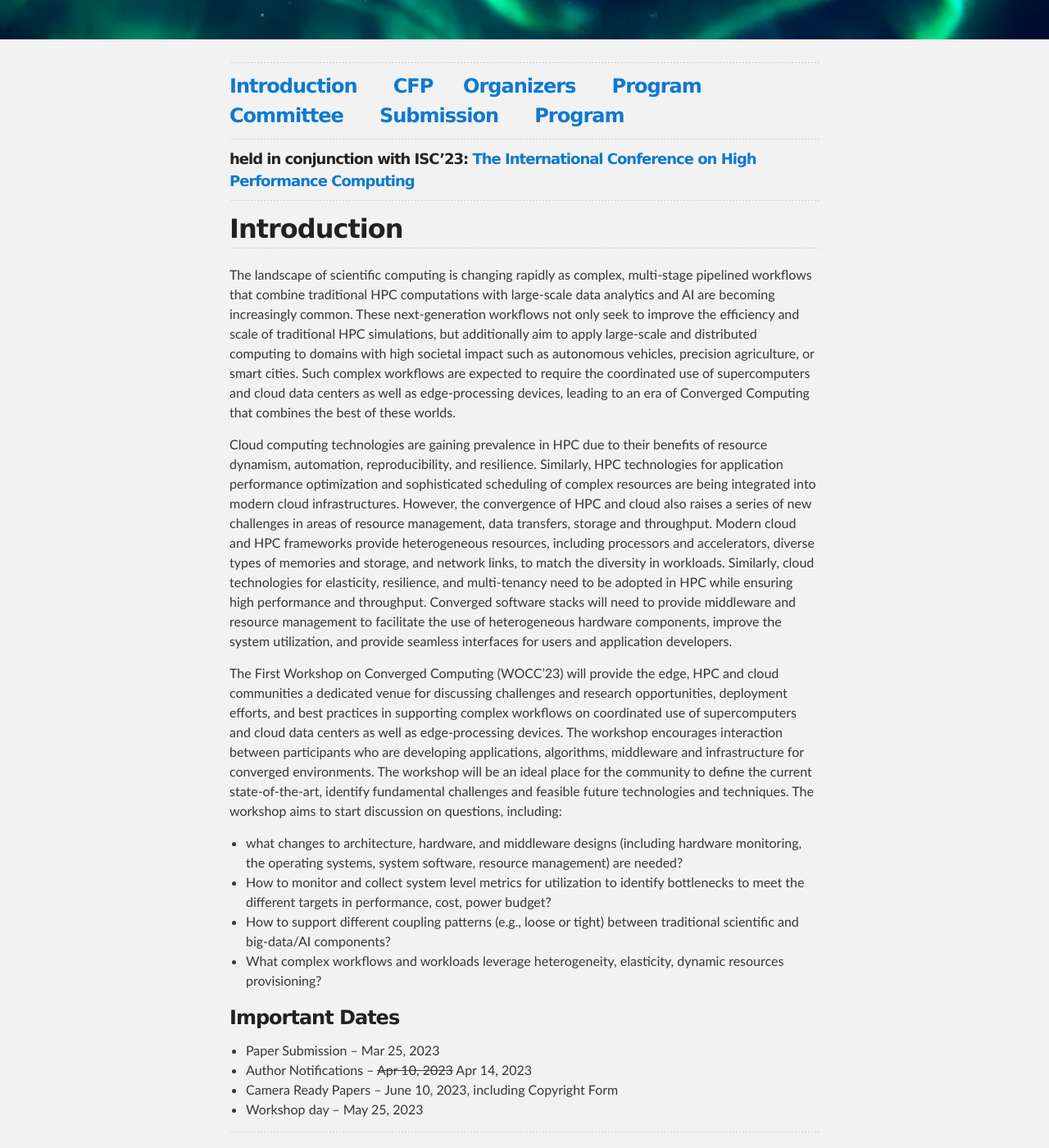
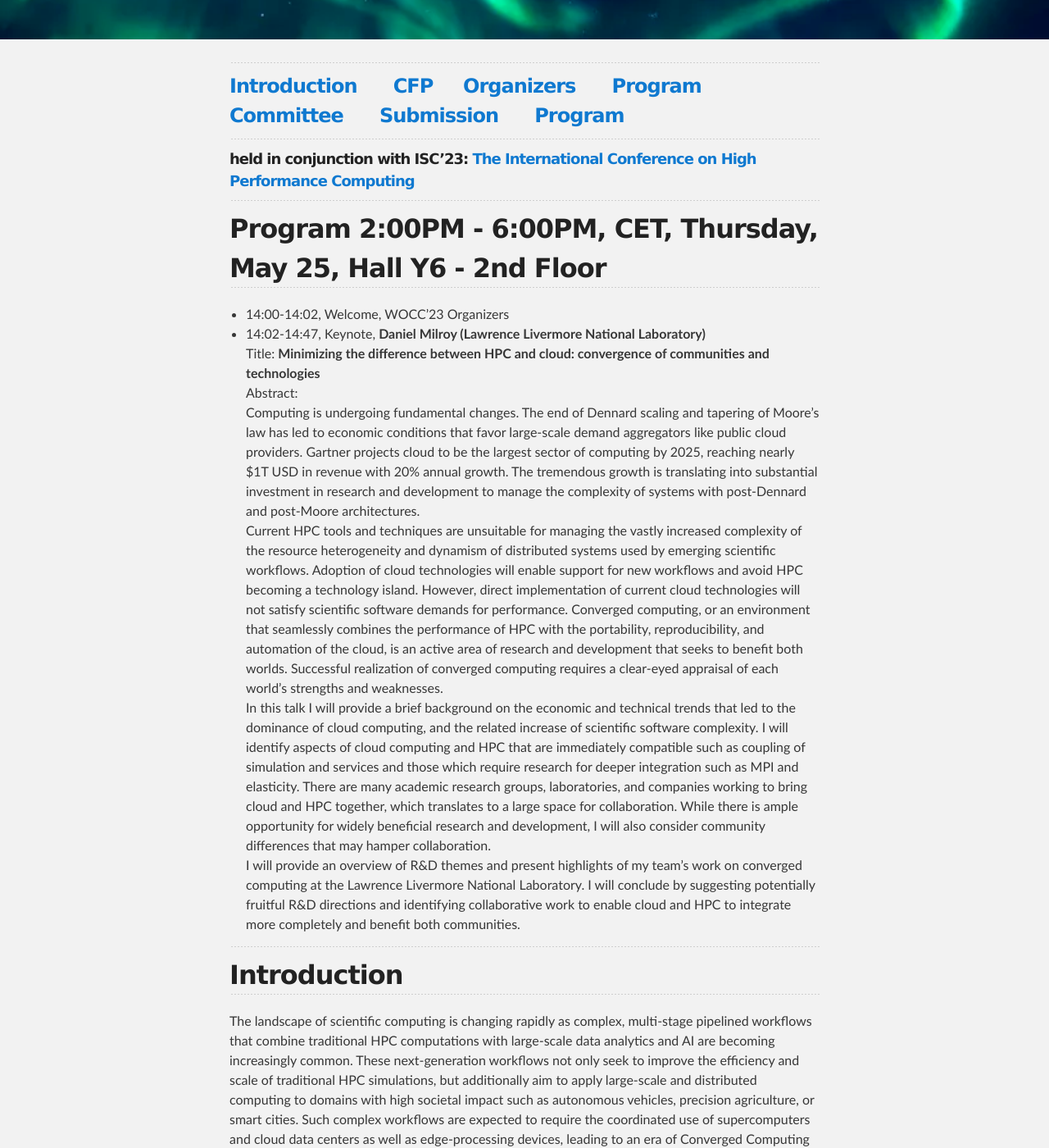
Before and after one commit to KTH-ScaLab/KTH-ScaLab.github.io, a Jekyll site: the page built from events/wocc2023.md, in a window 1280 px wide and 1400 px high, scrolled down 252 px. Shown: the whole window at 82% size. Built offline with Jekyll 4.4.1, drawn with Linux system fonts in a browser that asks for light colours; some of the changed text lies outside the part shown.

Commit message:
Update wocc2023.md

```diff
--- a/events/wocc2023.md
+++ b/events/wocc2023.md
@@ -9,6 +9,20 @@ permalink: /events/wocc23
 
 ----
 ##### held in conjunction with ISC'23: [The International Conference on High Performance Computing](https://www.isc-hpc.com/)
+
+----
+
+## <a name="program"></a>Program 2:00PM - 6:00PM, CET, Thursday, May 25, Hall Y6 - 2nd Floor
+ + 14:00-14:02,	Welcome,	WOCC'23 Organizers
+ + 14:02-14:47,	Keynote,	**Daniel Milroy (Lawrence Livermore National Laboratory)**
+   Title: **Minimizing the difference between HPC and cloud: convergence of communities and technologies**
+   Abstract:
+   Computing is undergoing fundamental changes. The end of Dennard scaling and tapering of Moore’s law has led to economic conditions that favor large-scale demand aggregators like public cloud providers. Gartner projects cloud to be the largest sector of computing by 2025, reaching nearly $1T USD in revenue with 20% annual growth. The tremendous growth is translating into substantial investment in research and development to manage the complexity of systems with post-Dennard and post-Moore architectures.
+   Current HPC tools and techniques are unsuitable for managing the vastly increased complexity of the resource heterogeneity and dynamism of distributed systems used by emerging scientific workflows. Adoption of cloud technologies will enable support for new workflows and avoid HPC becoming a technology island. However, direct implementation of current cloud technologies will not satisfy scientific software demands for performance. Converged computing, or an environment that seamlessly combines the performance of HPC with the portability, reproducibility, and automation of the cloud, is an active area of research and development that seeks to benefit both worlds. Successful realization of converged computing requires a clear-eyed appraisal of each world’s strengths and weaknesses.
+   In this talk I will provide a brief background on the economic and technical trends that led to the dominance of cloud computing, and the related increase of scientific software complexity. I will identify aspects of cloud computing and HPC that are immediately compatible such as coupling of simulation and services and those which require research for deeper integration such as MPI and elasticity. There are many academic research groups, laboratories, and companies working to bring cloud and HPC together, which translates to a large space for collaboration. While there is ample opportunity for widely beneficial research and development, I will also consider community differences that may hamper collaboration.
+   I will provide an overview of R&D themes and present highlights of my team’s work on converged computing at the Lawrence Livermore National Laboratory. I will conclude by suggesting potentially fruitful R&D directions and identifying collaborative work to enable cloud and HPC to integrate more completely and benefit both communities.
+
+
 
 ---
 
```
Also changed, not shown: other parts of events/wocc2023.md (+0 -5 lines).
